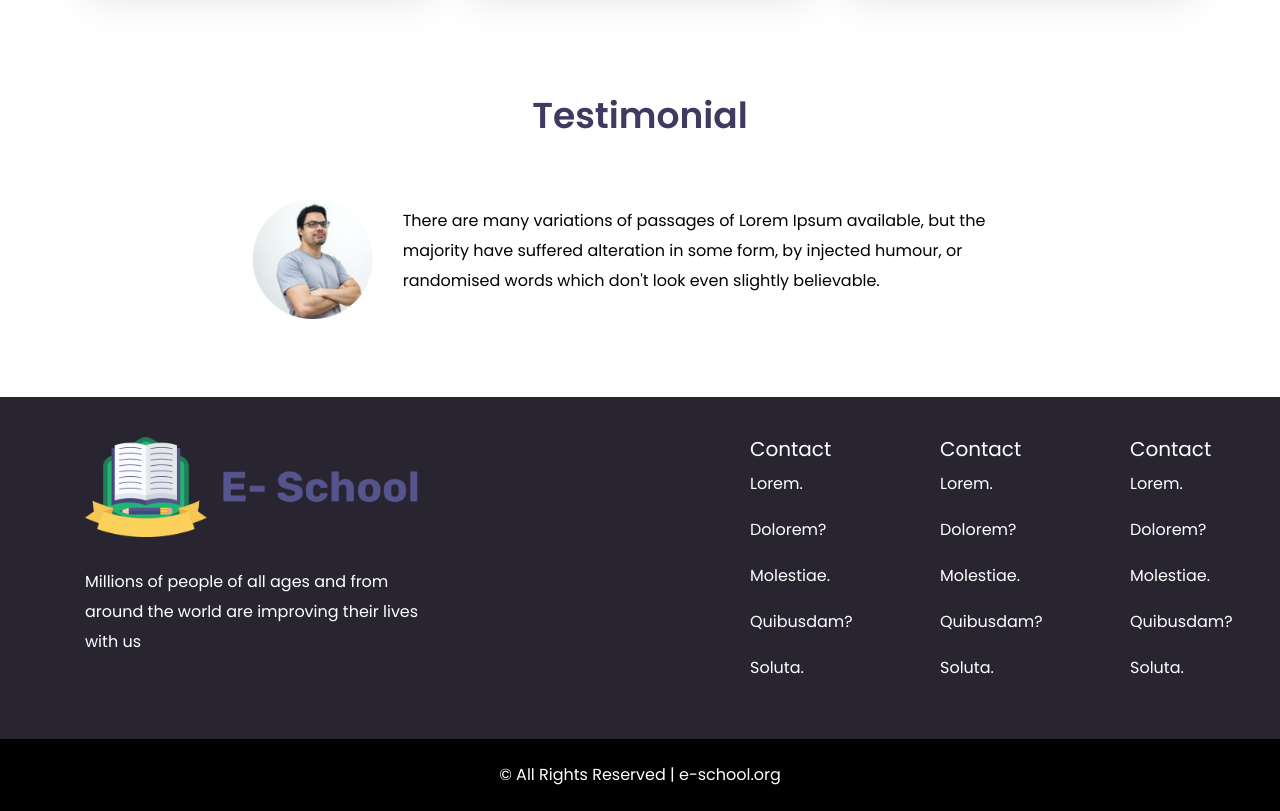
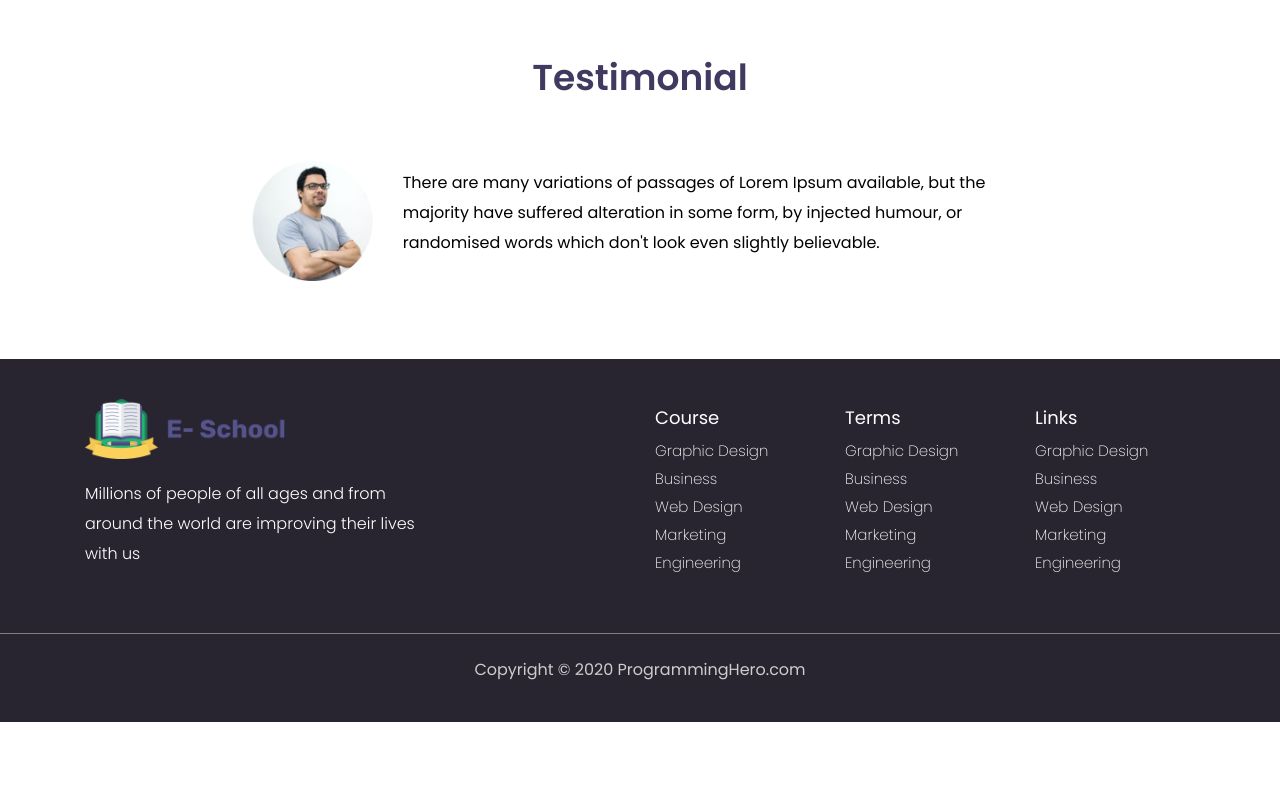
Before and after one commit to smswajan/E-School, a plain HTML site: page index.html in a window 1280 px wide. Shown: the part 1673-2484 px from the top of the page. After the commit the page ends 2395 px from the top, so only its background shows below. Drawn offline with Linux system fonts and the light colour scheme.

Commit message:
nav edited

```diff
--- a/css/style.css
+++ b/css/style.css
@@ -43,15 +43,13 @@ color: #585859;
     color: #FD511A;
 }
 h1.h1{
-    font-size: 48px;
     font-weight: bold;
-    line-height: 70px;
 }
 .text-green{
     color: #21B573;
 }
 /* Header Section */
-header{
+header, nav{
     background-color: #F0FFF0;
 }
 .navbar-brand img{
@@ -89,7 +87,7 @@ section.hero nav.navbar li.green a.nav-link{
     height: 80px;
     margin-bottom: 30px;
 }
-h3{
+h3, .h3{
     font-size: 24px;
     font-weight: 600 ;
 }
@@ -128,11 +126,29 @@ h3{
 }
 /* Footer */
 footer img{
-    height: 100px;
-    margin-bottom: 30px;
+    height: 60px;
+    margin-bottom: 20px;
 }
 footer p{
     font-size: 16px;
     line-height: 30px;
-    font-weight: 400;
+    font-weight: 300;
 }
+footer h5{
+    font-size: 18px !important;
+    font-weight: normal;
+}
+footer ul{
+    list-style: none;
+}
+footer li{
+    font-size: 15px;
+    line-height: 28px;
+    font-weight: 200;
+
+}
+.footer-bottom p{
+    color: #CDCDCD;
+font-size: 16px;
+font-weight: 400;
+}
--- a/index.html
+++ b/index.html
@@ -8,7 +8,7 @@
     <!-- Bootstrap CSS -->
     <link rel="stylesheet" href="css/bootstrap.min.css">
     <!-- Poppins - font -->
-    <link href="https://fonts.googleapis.com/css2?family=Poppins:wght@400;600;700;800;900&display=swap"
+    <link href="https://fonts.googleapis.com/css2?family=Poppins:wght@200;300;400;600;700;800;900&display=swap"
         rel="stylesheet">
 
     <!-- Custom CSS -->
@@ -16,11 +16,9 @@
 </head>
 
 <body>
-    <!-- Hero Section Starts -->
-    <header class="hero">
+    <!-- Navigation -->
+    <nav class="navbar navbar-expand-lg navbar-light">
         <div class="container">
-            <nav class="navbar navbar-expand-lg navbar-light">
-
             <a href="#" class="navbar-brand"><img src="img/icons/Logo.png" alt="e-school"></a>
             <button class="navbar-toggler" type="button" data-toggle="collapse" data-target="#navbarNav"
                 aria-controls="navbarNav"><span class="navbar-toggler-icon"></span></button>
@@ -32,13 +30,17 @@
                     <li class="nav-item"><a href="#" class="nav-link">Courses</a></li>
                     <li class="nav-item"><a href="#" class="nav-link">Others</a></li>
                     <li class="nav-item"><a href="#" class="nav-link">Blog</a></li>
-                        <li class="nav-item"><a href="#" class="nav-link green">Sign in</a></li>
+                    <li class="nav-item"><a href="#" class="ml-3 nav-link green">Sign in</a></li>
                 </ul>
             </div>
+        </div>
+    </nav>
+    <!-- Hero Section Starts -->
+    <header class="hero">
+        <div class="container">
 
-            </nav>
         </div>
-        <div class="container mt-5 pt-5">
+        <div class="container py-5">
             <div class="row">
                 <div class="col-md-6 header-text">
                     <p class="text-tomato">Are you ready to Learn?</p>
@@ -229,37 +231,44 @@
                     <p>Millions of people of all ages and from around
                         the world are improving their lives with us</p>
                 </div>
-                <div class="col-md-3"></div>
-                <div class="col-md-1">
-                    <h5>Contact</h5>
-                    <p>Lorem.</p>
-                    <p>Dolorem?</p>
-                    <p>Molestiae.</p>
-                    <p>Quibusdam?</p>
-                    <p>Soluta.</p>
+                <div class="col-md-2"></div>
+                <div class="col-md-2">
+                    <h5 class="mt-2">Course</h5>
+                    <ul>
+                        <li>Graphic Design</li>
+                        <li>Business</li>
+                        <li>Web Design</li>
+                        <li>Marketing</li>
+                        <li>Engineering</li>
+                    </ul>
                 </div>
-                <div class="col-md-1"></div>
-                <div class="col-md-1">
-                    <h5>Contact</h5>
-                    <p>Lorem.</p>
-                    <p>Dolorem?</p>
-                    <p>Molestiae.</p>
-                    <p>Quibusdam?</p>
-                    <p>Soluta.</p>
+                <div class="col-md-2">
+                    <h5 class="mt-2">Terms</h5>
+                    <ul>
+                        <li>Graphic Design</li>
+                        <li>Business</li>
+                        <li>Web Design</li>
+                        <li>Marketing</li>
+                        <li>Engineering</li>
+                    </ul>
                 </div>
-                <div class="col-md-1"></div>
-                <div class="col-md-1">
-                    <h5>Contact</h5>
-                    <p>Lorem.</p>
-                    <p>Dolorem?</p>
-                    <p>Molestiae.</p>
-                    <p>Quibusdam?</p>
-                    <p>Soluta.</p>
+                <div class="col-md-2">
+                    <h5 class="mt-2">Links</h5>
+                    <ul>
+                        <li>Graphic Design</li>
+                        <li>Business</li>
+                        <li>Web Design</li>
+                        <li>Marketing</li>
+                        <li>Engineering</li>
+                    </ul>
                 </div>
             </div>
         </div>
     </footer>
-    <div style="background-color: black;" class="text-white text-center py-4">&copy; All Rights Reserved | e-school.org
+    <div style="background-color: #282531;border-top: 1px solid gray;"
+        class="text-white text-center py-4 footer-bottom">
+        <p> Copyright ©
+            2020 ProgrammingHero.com</p>
     </div>
 
     <!-- Section - Footer | Ends -->
```
Lines whose indentation alone changed are shown as unchanged.
